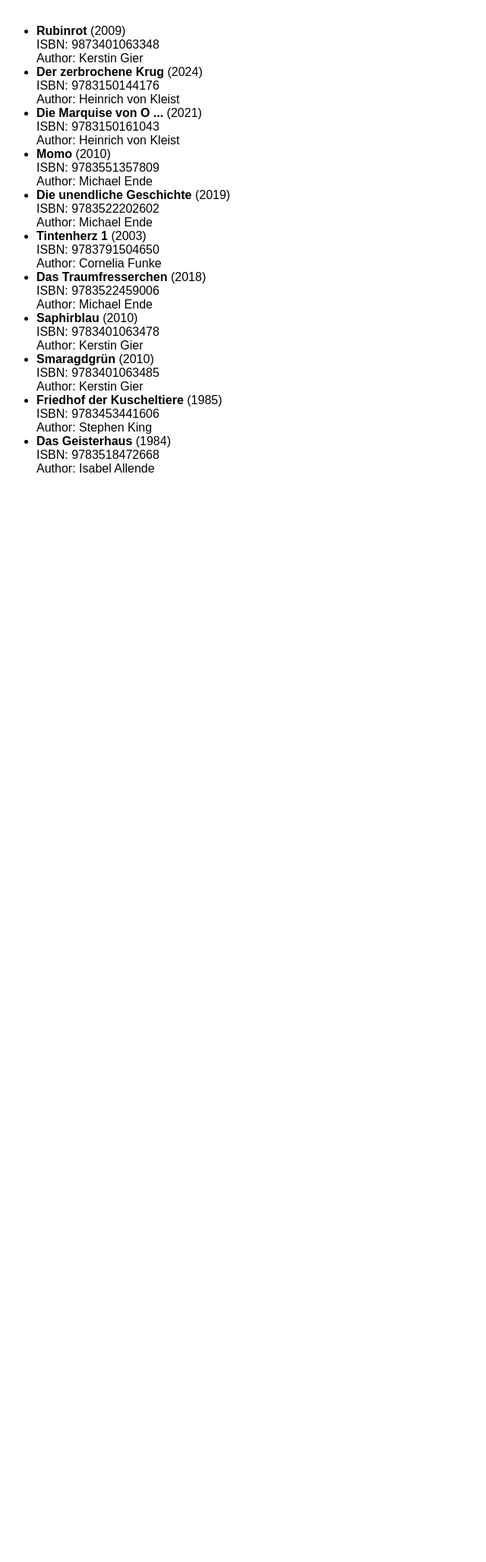
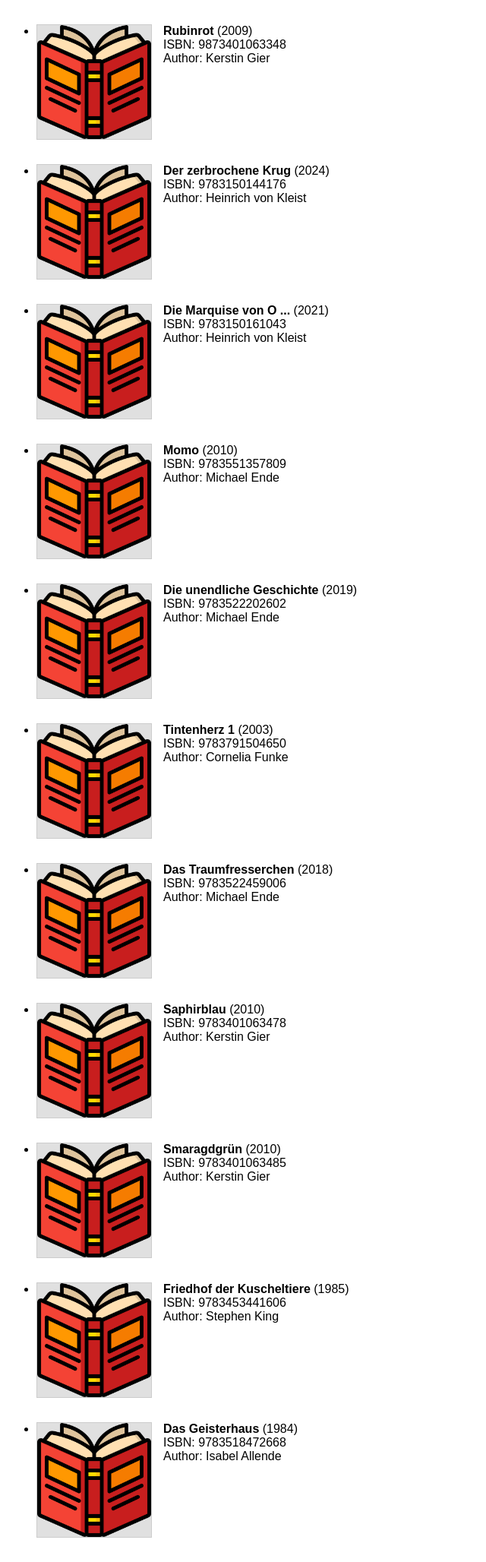
Before and after one commit to Martha-KW/Book_Alchemy, a Flask app: page / in a window 1280 px wide. Shown: the part 139-2195 px from the top of the page at 76% size, without its empty margins (0-640 px from the left). Before the commit the page ends 761 px from the top, so only its background shows below. Run offline with Flask 3, Linux system fonts and the light colour scheme.

Commit message:
cover images added and a placeholder to visualize loading

```diff
--- a/templates/home.html
+++ b/templates/home.html
@@ -4,7 +4,7 @@
     <meta charset="UTF-8">
     <meta name="viewport" content="width=device-width, initial-scale=1.0">
     <meta http-equiv="X-UA-Compatible" content="ie=edge">
-    <title> My personal Library</title>
+    <title>My personal Library</title>
     <style>
       body {
         font-family: Arial, sans-serif;
@@ -25,6 +25,14 @@
       nav a:hover {
         background-color: #0056b3;
       }
+      img.book-cover {
+        height: 150px;
+        float: left;
+        margin-right: 15px;
+        background-color: #e0e0e0; /* sichtbarer Hintergrund für weiße Icons */
+        border: 1px solid #ccc;
+        object-fit: contain;
+      }
     </style>
   </head>
   <body>
@@ -35,18 +43,53 @@
         <a href="{{ url_for('add_author') }}">✍️ Add Author</a>
       </nav>
     </header>
+
     {% if books %}
       <ul>
         {% for book in books %}
-            <li>
+          <li style="margin-bottom: 2rem;">
+            <!-- initialer Platzhalter -->
+            <img
+              src="{{ url_for('static', filename='cover.png') }}"
+              data-isbn="{{ book.isbn }}"
+              alt="Cover for {{ book.title }}"
+              class="book-cover">
+            <div>
               <strong>{{ book.title }}</strong> ({{ book.publication_year }})<br>
               ISBN: {{ book.isbn }}<br>
               Author: {{ book.author.name }}
+            </div>
+            <div style="clear: both;"></div>
           </li>
         {% endfor %}
       </ul>
     {% else %}
       <p>No books in the database yet.</p>
     {% endif %}
+
+    <script>
+      document.addEventListener("DOMContentLoaded", () => {
+        const placeholder = "{{ url_for('static', filename='cover.png') }}";
+
+        document.querySelectorAll("img[data-isbn]").forEach(img => {
+          const isbn    = img.dataset.isbn;
+          const testUrl = `https://covers.openlibrary.org/b/isbn/${isbn}-M.jpg`;
+
+          // HEAD-Request für Content-Type und dann Preload
+          fetch(testUrl, { method: 'HEAD' }).then(response => {
+            const ct = response.headers.get("Content-Type") || "";
+            const useUrl = ct.includes("gif") ? placeholder : testUrl;
+
+            // Preload über Image-Objekt: placeholder bleibt sichtbar bis zum onload
+            const tester = new Image();
+            tester.onload = () => { img.src = useUrl; };
+            tester.onerror = () => { img.src = placeholder; };
+            tester.src = useUrl;
+          }).catch(() => {
+            img.src = placeholder;
+          });
+        });
+      });
+    </script>
   </body>
 </html>
```
Also changed, not shown: data/library.sqlite, static/cover.png (added), 2 other files. Lines whose indentation alone changed are shown as unchanged.
